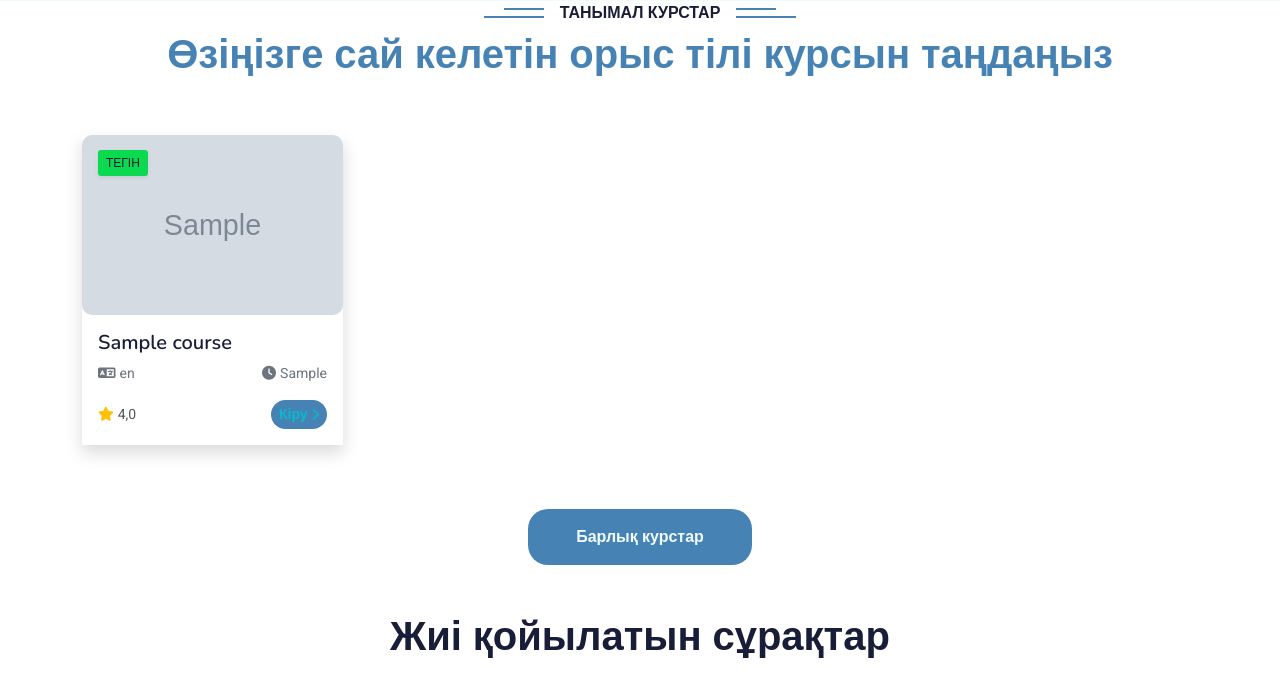
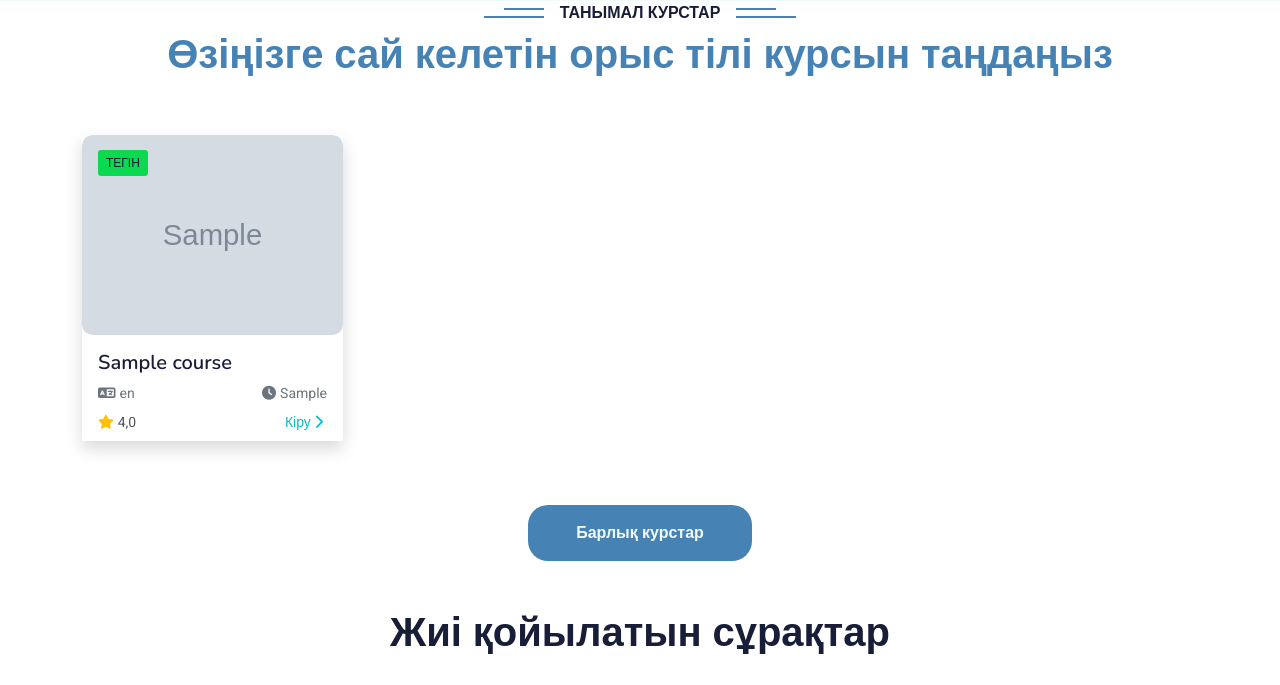
Before and after one commit to diasmukht/akcentsite, a Django app: template templates/index.html in a window 1280 px wide. Shown: the part 1500-2185 px from the top of the page. Run offline with Django 5.2, Linux system fonts and the light colour scheme; the template is opened without the code that fills it: values that come from a table or form of the project are taken from there, others are empty; tables that the repository leaves empty hold one stand-in row (values such as "Sample post"); grey boxes marked "Sample" are stand-in pictures; some libraries are stand-ins or nearby versions.

Commit message:
update img site

```diff
--- a/templates/index.html
+++ b/templates/index.html
@@ -137,33 +137,31 @@
             <div class="row g-4 py-2">
                 {% for course in courses %}
                     <div class="col-lg-3 col-md-6 wow fadeInUp" data-wow-delay="0.1s">
-                    <div class="course-item shadow rounded overflow-hidden h-100 d-flex flex-column">
-                        <div class="position-relative">
-                            <img class="img-fluid w-100" style="height: 180px; object-fit: cover;"
-                                 src="{{ course.image_url|default:'/static/img/default.jpg' }}"
-                                 alt="{{ course.title }}">
-                            <div style="position:absolute;top: 15px;left: 16px; font-size:12px; border-radius:3px; background-color:{% if course.is_free %}#0bda51{% else %}#ffcc00{% endif %};"
-                                 class="px-2 py-1 fw-bold text-uppercase text-dark shadow-sm">
+                        <div class="course-item shadow rounded">
+                            <div class="position-relative overflow-hidden image">
+                                <img class="img-fluid" src="{{ course.image_url }}" alt="{{ course.title }}">
+
+                                <div style="position:absolute;top: 15px;left: 16px; font-size:12px; border-radius:3px;
+                                        background-color:{% if course.is_free %}#0bda51{% else %}#ffcc00{% endif %};"
+                                     class="px-2 py-1 fw-bold text-uppercase text-dark">
                                     {% if course.is_free %}ТЕГІН{% else %}АҚЫЛЫ{% endif %}
                                 </div>
                             </div>
-                        <div class="p-3 bg-white d-flex flex-column justify-content-between h-100">
-                            <div>
-                                <h5 class="fw-bold mb-2">
-                                    <a href="{% url 'course_detail' course.id %}" class="text-dark text-decoration-none">
+                            <div class="p-3 pb-2 bg-white">
+                                <h5 class="mb-2 fw-bold">
+                                    <a href="{% url 'course_detail' course.id %}"
+                                       class="text-dark text-decoration-none">
                                         {{ course.title }}
                                     </a>
                                 </h5>
-                                <div class="d-flex justify-content-between small text-muted">
+                                <div class="d-flex flex-wrap justify-content-between small text-muted">
                                     <span><i class="fa fa-language me-1"></i>{{ course.language }}</span>
                                     <span><i class="fa fa-clock me-1"></i>{{ course.duration }}</span>
                                 </div>
-                            </div>
-                            <div class="d-flex justify-content-between align-items-center mt-3">
-                                <span class="small"><i class="fa fa-star text-warning me-1"></i>{{ course.rating }}</span>
-                                <a href="{% url 'course_detail' course.id %}" class="btn btn-sm btn-outline-primary">
-                                    Кіру <i class="fa fa-chevron-right small"></i>
-                                </a>
+                                <div class="d-flex flex-wrap justify-content-between small mt-2">
+                                    <span><i class="fa fa-star text-warning me-1"></i>{{ course.rating }}</span>
+                                    <a href="{% url 'course_detail' course.id %}" class="text-primary fw-bold">Кіру <i
+                                            class="fa fa-chevron-right me-1"></i></a>
                                 </div>
                             </div>
                         </div>
@@ -172,6 +170,7 @@
                     <p class="text-center">Қазір курстар жоқ.</p>
                 {% endfor %}
             </div>
+
         </div>
     </div>
 
```
Also changed, not shown: main/views.py (+4 -7 lines). Lines whose indentation alone changed are shown as unchanged.
